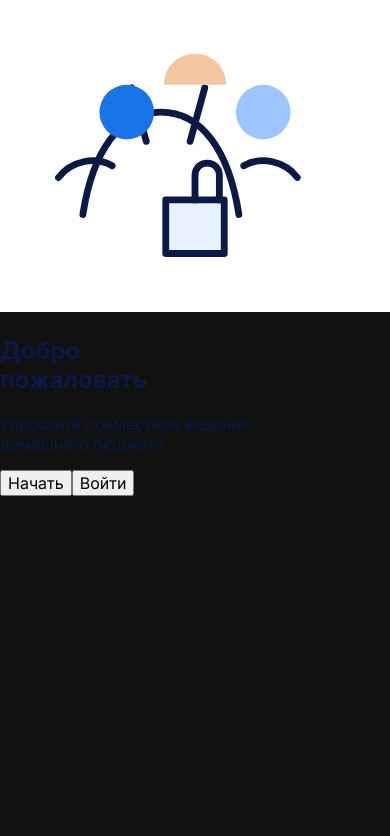
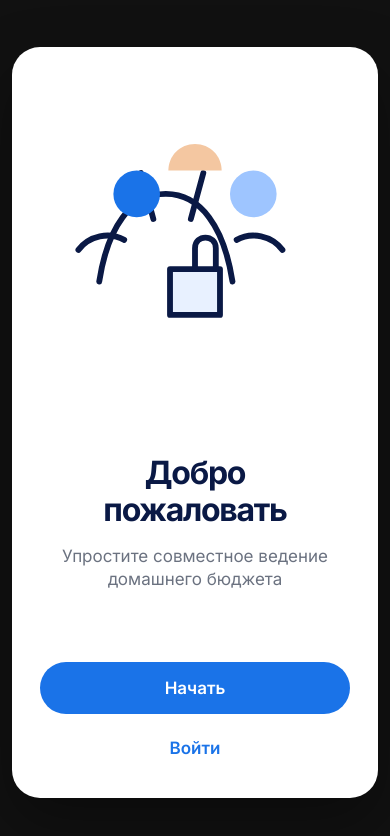
Before and after one commit to samusevvadim24-sys/fintrack, a Next.js app: page / in a window 390 px wide. Shown: the top 836 px of the page. Built offline with nearby package versions, Linux system fonts and the light colour scheme.

Commit message:
feat: polish welcome onboarding responsive styles

```diff
--- a/app/globals.css
+++ b/app/globals.css
@@ -1,22 +1,26 @@
 @import url("https://fonts.googleapis.com/css2?family=Inter:wght@400;500;600;700&display=swap");
 
-:root {
-  --background: #111111;
-  --foreground: #0a1945;
-  --muted: #6b7280;
-  --primary: #1a73e8;
-}
+:root { --background:#111111; --foreground:#0a1945; --muted:#6b7280; --primary:#1a73e8; }
+* { box-sizing:border-box; }
+html, body { margin:0; min-height:100%; }
+body { min-height:100dvh; font-family:Inter,system-ui,-apple-system,BlinkMacSystemFont,"Segoe UI",sans-serif; background:var(--background); color:var(--foreground); -webkit-font-smoothing:antialiased; }
+button { font:inherit; }
 
-* { box-sizing: border-box; }
-
-html, body { margin: 0; min-height: 100%; }
-
-body {
-  min-height: 100dvh;
-  font-family: Inter, system-ui, -apple-system, BlinkMacSystemFont, "Segoe UI", sans-serif;
-  background: var(--background);
-  color: var(--foreground);
-  -webkit-font-smoothing: antialiased;
-}
-
-button { font: inherit; }
+.welcome-shell { min-height:100dvh; width:100%; display:flex; align-items:center; justify-content:center; padding:16px; }
+.welcome-card { width:100%; max-width:400px; height:751px; max-height:calc(100dvh - 32px); min-height:620px; background:#fff; border-radius:32px; overflow:hidden; display:flex; flex-direction:column; align-items:center; justify-content:space-between; box-shadow:0 24px 60px rgba(0,0,0,.35); }
+.illustration-wrap { width:100%; height:45%; display:flex; align-items:flex-end; justify-content:center; padding:32px 16px 0; }
+.illustration-wrap img { width:100%; height:100%; max-width:360px; object-fit:contain; }
+.content-wrap { width:100%; height:55%; padding:0 32px 32px; display:flex; flex-direction:column; align-items:center; justify-content:flex-end; }
+.copy { width:100%; flex:1; display:flex; flex-direction:column; justify-content:center; text-align:center; }
+h1 { margin:0 0 16px; color:var(--foreground); font-size:32px; line-height:1.15; font-weight:700; letter-spacing:-.04em; }
+.copy p { margin:0; padding:0 8px; color:var(--muted); font-size:17px; line-height:1.35; font-weight:400; }
+.actions { width:100%; display:flex; flex-direction:column; gap:12px; }
+.primary-button,.secondary-button { width:100%; border:0; border-radius:999px; cursor:pointer; font-size:17px; font-weight:600; transition:transform .15s ease,opacity .15s ease,background .15s ease; }
+.primary-button { padding:16px; color:#fff; background:var(--primary); }
+.secondary-button { padding:12px; color:var(--primary); background:transparent; }
+.primary-button:hover { background:#1769d1; }
+.primary-button:active { transform:scale(.98); }
+.secondary-button:active { opacity:.7; }
+.primary-button:focus-visible,.secondary-button:focus-visible { outline:3px solid rgba(26,115,232,.3); outline-offset:3px; }
+@media (max-width:480px) { .welcome-shell { padding:12px; } .welcome-card { max-height:calc(100dvh - 24px); border-radius:28px; } .content-wrap { padding-left:28px; padding-right:28px; padding-bottom:28px; } }
+@media (max-height:700px) { .welcome-card { height:100%; min-height:0; } .illustration-wrap { height:42%; } .content-wrap { height:58%; } h1 { font-size:28px; } }
```
